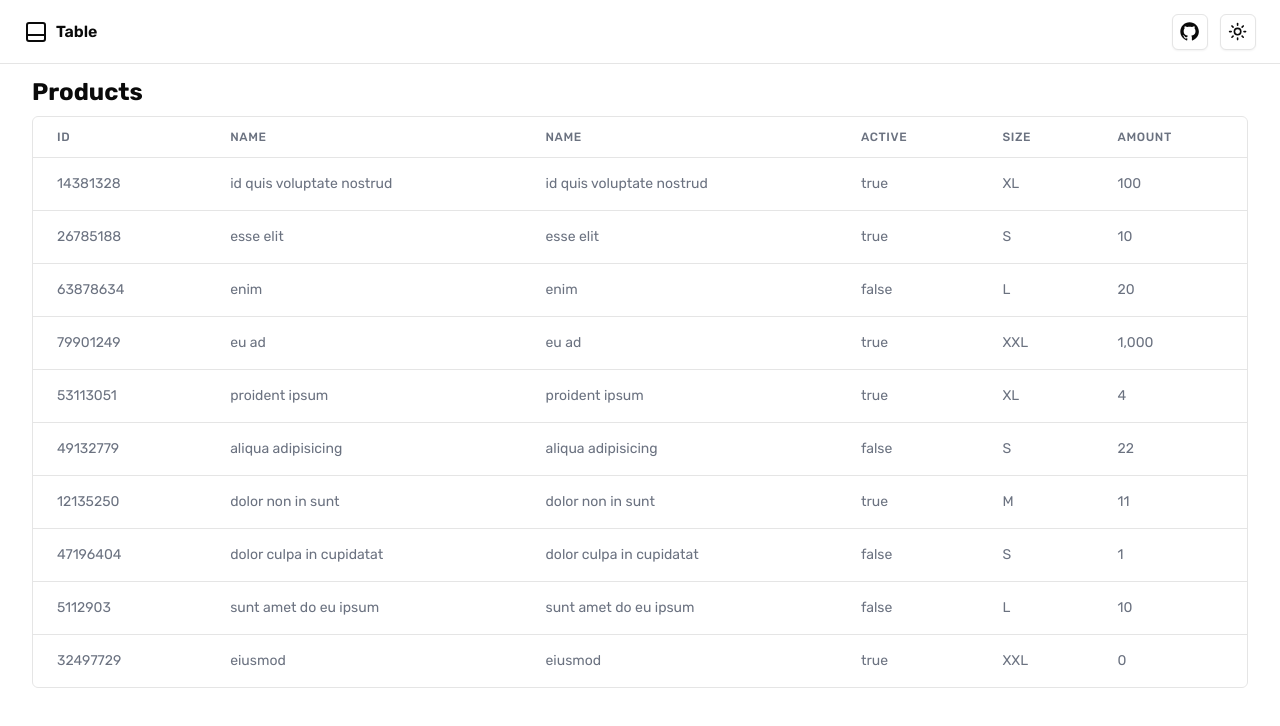
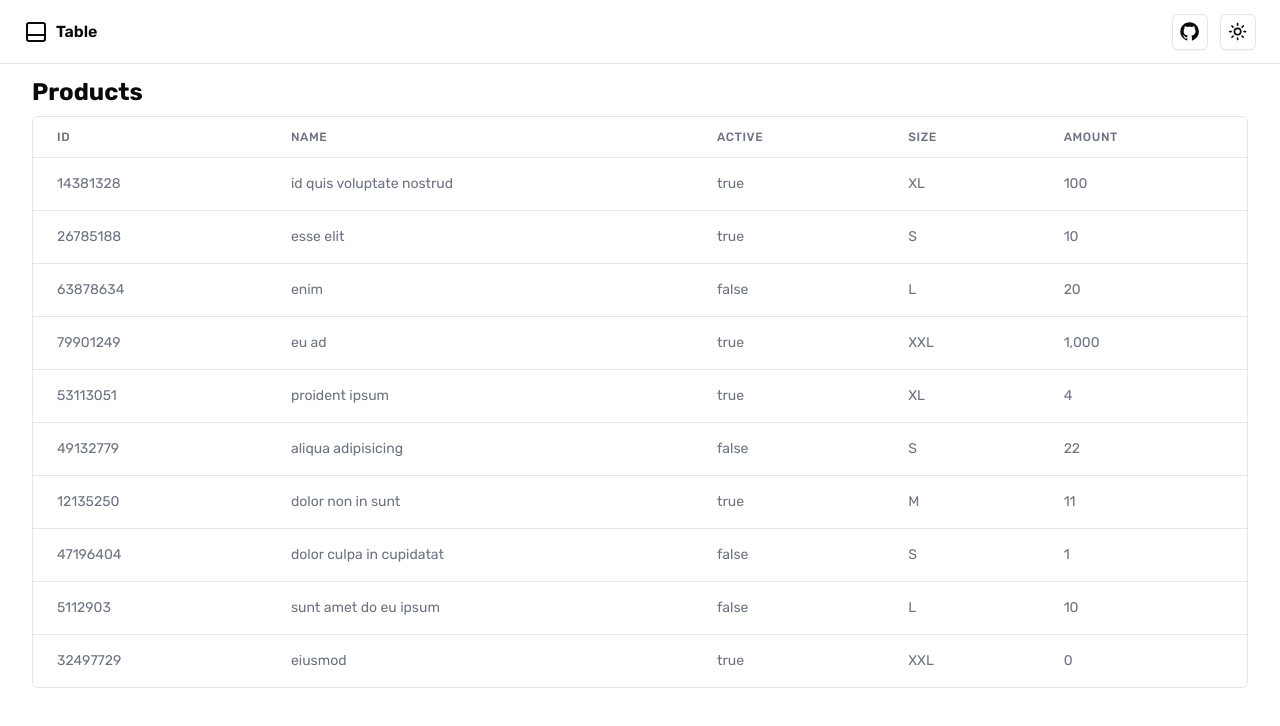
Before and after one commit to velenyx/systeme.io-task, a Next.js app: page / in a window 1280 px wide. Shown: the top 726 px of the page. Built offline with nearby package versions, Linux system fonts and the light colour scheme.

Commit message:
test: work husky

```diff
--- a/src/app/page.tsx
+++ b/src/app/page.tsx
@@ -123,7 +123,6 @@ export default function Home() {
         columns={[
           { header: "ID", accessor: "id" },
           { header: "Name", accessor: "name" },
-          { header: "Name", accessor: "name" },
           { header: "Active", accessor: "active" },
           { header: "Size", accessor: (item) => item.options.size },
           {
```
